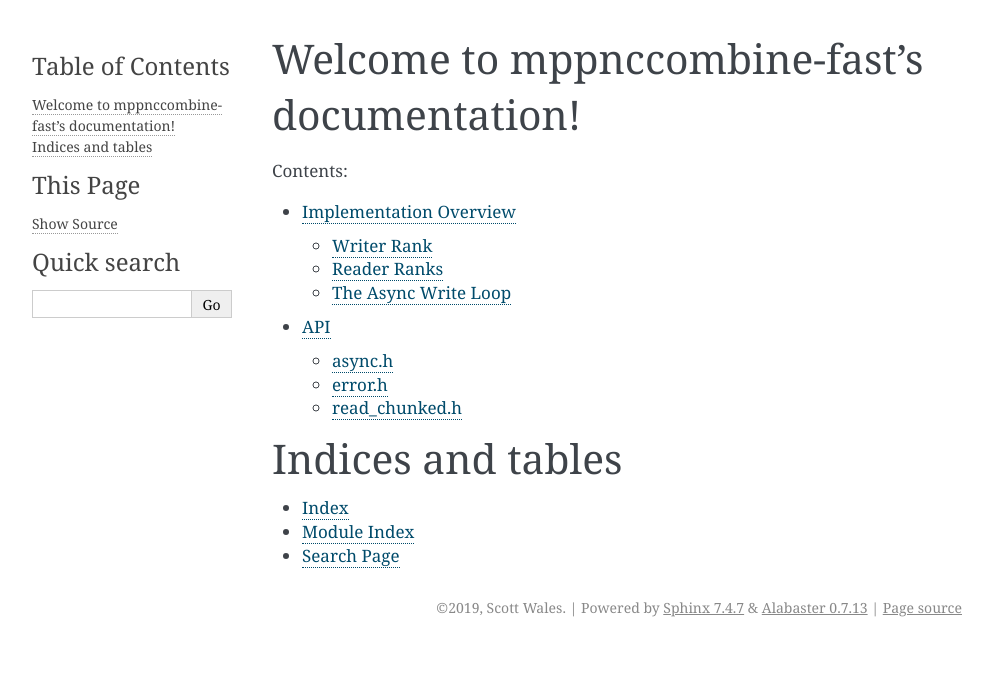
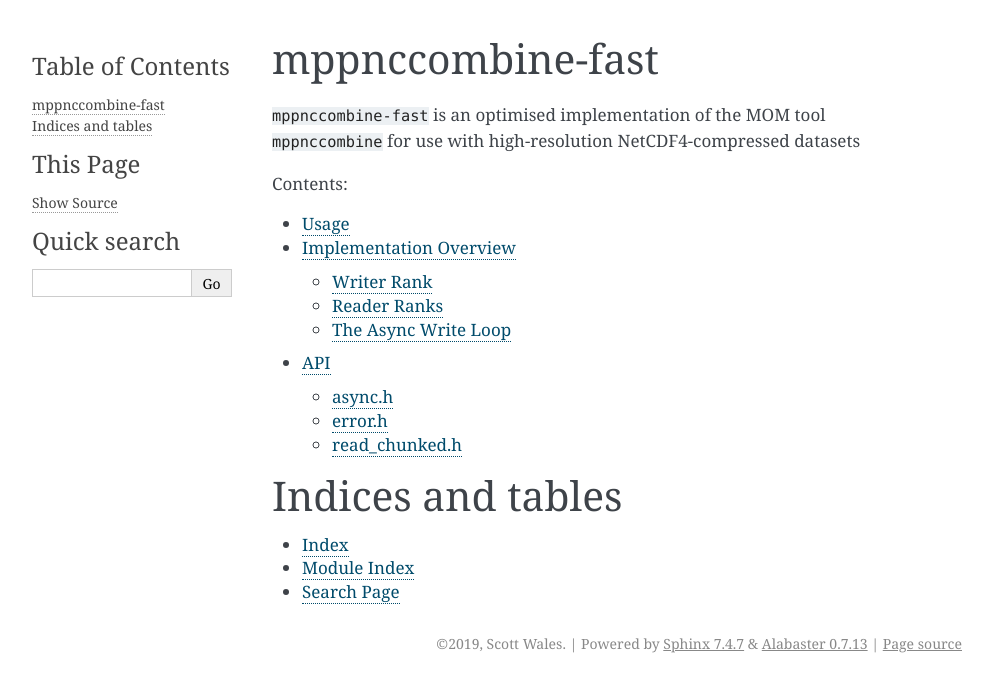
Before and after one commit to coecms/mppnccombine-fast, a Sphinx documentation site: the page built from doc/index.rst, in a window 1280 px wide. Shown: the top 692 px of the page, without its empty margins (148-1140 px from the left). Built offline with Sphinx 7.4.7, drawn with Linux system fonts in a browser that asks for light colours.

Commit message:
Add intro

```diff
--- a/doc/index.rst
+++ b/doc/index.rst
@@ -3,13 +3,17 @@
    You can adapt this file completely to your liking, but it should at least
    contain the root `toctree` directive.
 
-Welcome to mppnccombine-fast's documentation!
-=============================================
+mppnccombine-fast
+=================
+
+``mppnccombine-fast`` is an optimised implementation of the MOM tool
+``mppnccombine`` for use with high-resolution NetCDF4-compressed datasets
 
 .. toctree::
    :maxdepth: 2
    :caption: Contents:
 
+   usage
    overview
    mppnccombine-fast
 
--- /dev/null
+++ b/doc/usage.rst
@@ -0,0 +1,2 @@
+Usage
+=====
```
